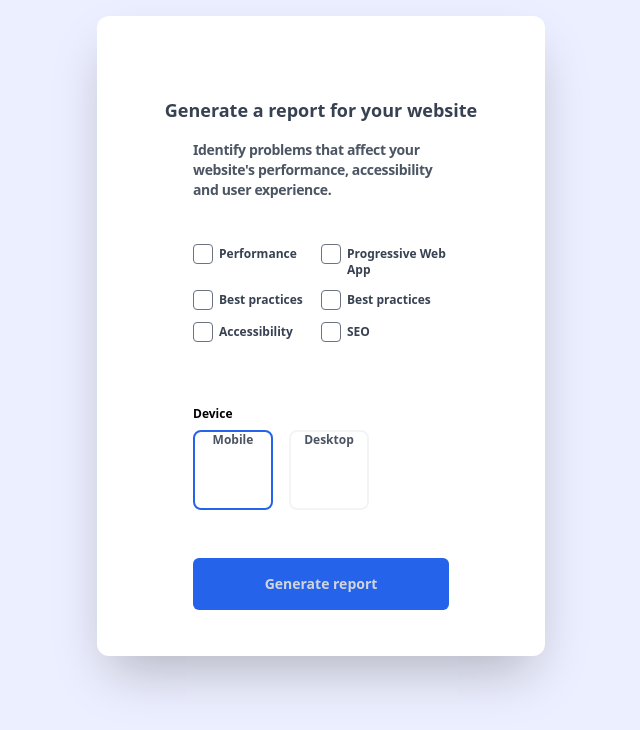
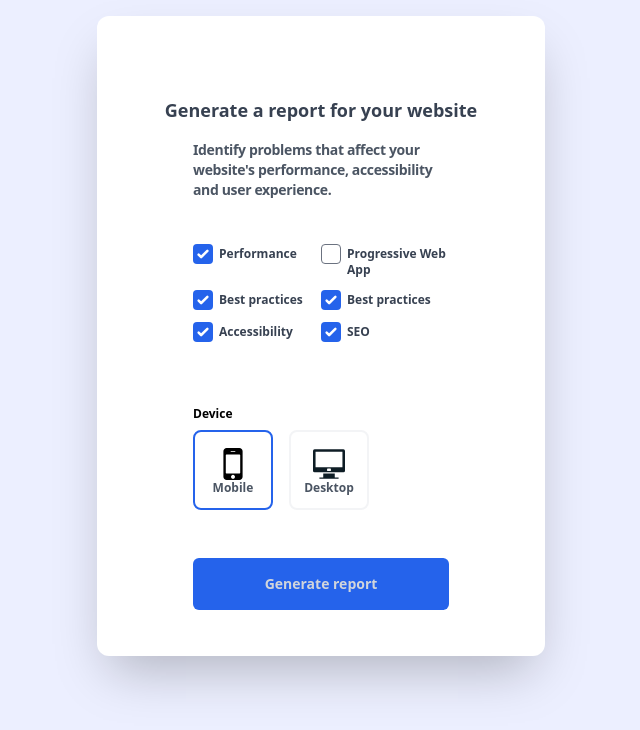
Before and after one commit to nasir-001/100-components, a Vue app: page /layout14 in a window 1280 px wide. Shown: the top 730 px of the page, without its empty margins (319-959 px from the left). Built offline with nearby package versions, Linux system fonts and the light colour scheme; the HTML template or start-up script is replaced by a standard one.

Commit message:
finishing component 14

```diff
--- a/src/views/Layout14.vue
+++ b/src/views/Layout14.vue
@@ -11,7 +11,7 @@
         <div class="flex justify-between">
           <div class="flex justify-start w-1/2">
             <div class="">
-              <input type="checkbox" value="check" class="rounded w-5 h-5 mr-1.5" />
+              <input type="checkbox" class="rounded w-5 h-5 mr-1.5" checked />
             </div>
             <div class="text-xs mt-1.5 font-semibold text-gray-700">
               Performance
@@ -19,7 +19,7 @@
           </div>
           <div class="flex justify-start w-1/2">
             <div class="">
-              <input type="checkbox" value="check" class="rounded w-5 h-5 mr-1.5" />
+              <input type="checkbox" class="rounded w-5 h-5 mr-1.5" />
             </div>
             <div class="text-xs mt-1.5 font-semibold text-gray-700">
               Progressive Web App
@@ -29,7 +29,7 @@
         <div class="flex justify-between mt-2">
           <div class="flex justify-start w-1/2">
             <div class="">
-              <input type="checkbox" value="check" class="rounded w-5 h-5 mr-1.5" />
+              <input type="checkbox" class="rounded w-5 h-5 mr-1.5" checked />
             </div>
             <div class="text-xs mt-1.5 font-semibold text-gray-700">
               Best practices
@@ -37,7 +37,7 @@
           </div>
           <div class="flex justify-start w-1/2">
             <div class="">
-              <input type="checkbox" value="check" class="rounded w-5 h-5 mr-1.5" />
+              <input type="checkbox" class="rounded w-5 h-5 mr-1.5" checked />
             </div>
             <div class="text-xs mt-1.5 font-semibold text-gray-700">
               Best practices
@@ -47,7 +47,7 @@
         <div class="flex justify-between mt-2">
           <div class="flex justify-start w-1/2">
             <div class="">
-              <input type="checkbox" value="check" class="rounded w-5 h-5 mr-1.5" />
+              <input type="checkbox" class="rounded w-5 h-5 mr-1.5" checked />
             </div>
             <div class="text-xs mt-1.5 font-semibold text-gray-700">
               Accessibility
@@ -55,7 +55,7 @@
           </div>
           <div class="flex justify-start w-1/2">
             <div class="">
-              <input type="checkbox" value="check" class="rounded w-5 h-5 mr-1.5" />
+              <input type="checkbox" class="rounded w-5 h-5 mr-1.5" checked />
             </div>
             <div class="text-xs mt-1.5 font-semibold text-gray-700">
               SEO
@@ -68,17 +68,30 @@
           Device
         </div>
         <div class="flex justify-start">
-          <div class="w-20 mr-2 border-2 border-layout14buttonColor h-20 rounded-lg mt-2">
+          <div class="w-20 mr-2 border-2 cursor-pointer border-layout14buttonColor h-20 rounded-lg mt-2">
             <div class="">
-
+              <svg class="w-8 h-8 mx-auto mt-4" viewBox="0 0 365.449 365.449"
+                xml:space="preserve">
+                <path d="M281.507,10.85C274.279,3.614,265.71,0,255.813,0H109.637c-9.9,0-18.464,3.617-25.697,10.85
+                  c-7.233,7.229-10.85,15.796-10.85,25.693v292.361c0,9.896,3.617,18.462,10.85,25.693c7.233,7.234,15.797,10.852,25.697,10.852
+                  h146.176c9.896,0,18.466-3.621,25.693-10.852c7.234-7.231,10.852-15.797,10.852-25.693V36.543
+                  C292.358,26.646,288.745,18.083,281.507,10.85z M159.885,36.543h45.685c3.046,0,4.565,1.523,4.565,4.569
+                  c0,3.045-1.52,4.57-4.565,4.57h-45.685c-3.045,0-4.568-1.525-4.568-4.57C155.316,38.066,156.839,36.543,159.885,36.543z
+                  M198.861,345.036c-4.476,4.469-9.852,6.707-16.135,6.707c-6.28,0-11.656-2.238-16.13-6.707c-4.474-4.477-6.711-9.856-6.711-16.132
+                  c0-6.283,2.24-11.66,6.711-16.133c4.471-4.469,9.851-6.714,16.13-6.714c6.284,0,11.66,2.245,16.135,6.714
+                  c4.473,4.473,6.708,9.85,6.708,16.133S203.331,340.56,198.861,345.036z M264.954,283.225c0,2.471-0.903,4.62-2.714,6.424
+                  c-1.813,1.807-3.949,2.707-6.42,2.707H109.637c-2.474,0-4.615-0.903-6.423-2.707s-2.712-3.953-2.712-6.424V82.229
+                  c0-2.474,0.903-4.617,2.712-6.423c1.809-1.805,3.949-2.714,6.423-2.714h146.176c2.478,0,4.616,0.905,6.427,2.714
+                  c1.811,1.807,2.71,3.949,2.71,6.423v200.995H264.954z"/>
+              </svg>
             </div>
             <div class="text-xs text-gray-600 font-semibold text-center">
               Mobile
             </div>
           </div>
-          <div class="w-20 ml-2 border-2 border-gray-100 h-20 rounded-lg mt-2">
+          <div class="w-20 ml-2 border-2 cursor-pointer border-gray-100 h-20 rounded-lg mt-2">
             <div class="">
-
+              <svg class="w-8 h-8 mx-auto mt-4" id="Layer_1" data-name="Layer 1" xmlns="http://www.w3.org/2000/svg" viewBox="0 0 25 25"><title>Desktop Computer</title><path id="Desktop_Computer" data-name="Desktop Computer" d="M17,23V20H8v3H5v1H20V23ZM23.75,1H1.25A1.25,1.25,0,0,0,0,2.25v15.5A1.25,1.25,0,0,0,1.25,19h22.5A1.25,1.25,0,0,0,25,17.75V2.25A1.25,1.25,0,0,0,23.75,1ZM14,17.5a.5.5,0,0,1-.5.5h-2a.5.5,0,0,1-.5-.5v-1a.5.5,0,0,1,.5-.5h2a.5.5,0,0,1,.5.5ZM23,15H2V3.25C2,3.11,2,3,2.12,3H22.88c.13,0,.12.11.12.25Z" fill="#0e1d25"/></svg>
             </div>
             <div class="text-xs text-gray-600 font-semibold text-center">
               Desktop
@@ -86,7 +99,7 @@
           </div>
         </div>
       </div>
-      <div class="mx-24 mt-12 py-4 rounded-md bg-layout14buttonColor text-gray-300 font-semibold text-center text-sm">
+      <div class="mx-24 cursor-pointer mt-12 py-4 rounded-md bg-layout14buttonColor text-gray-300 font-semibold text-center text-sm">
         Generate report
       </div>
     </div>
```
Also changed, not shown: src/assets/svg/126513061579605637.svg (added), src/assets/svg/7442810861529659196.svg (added).
